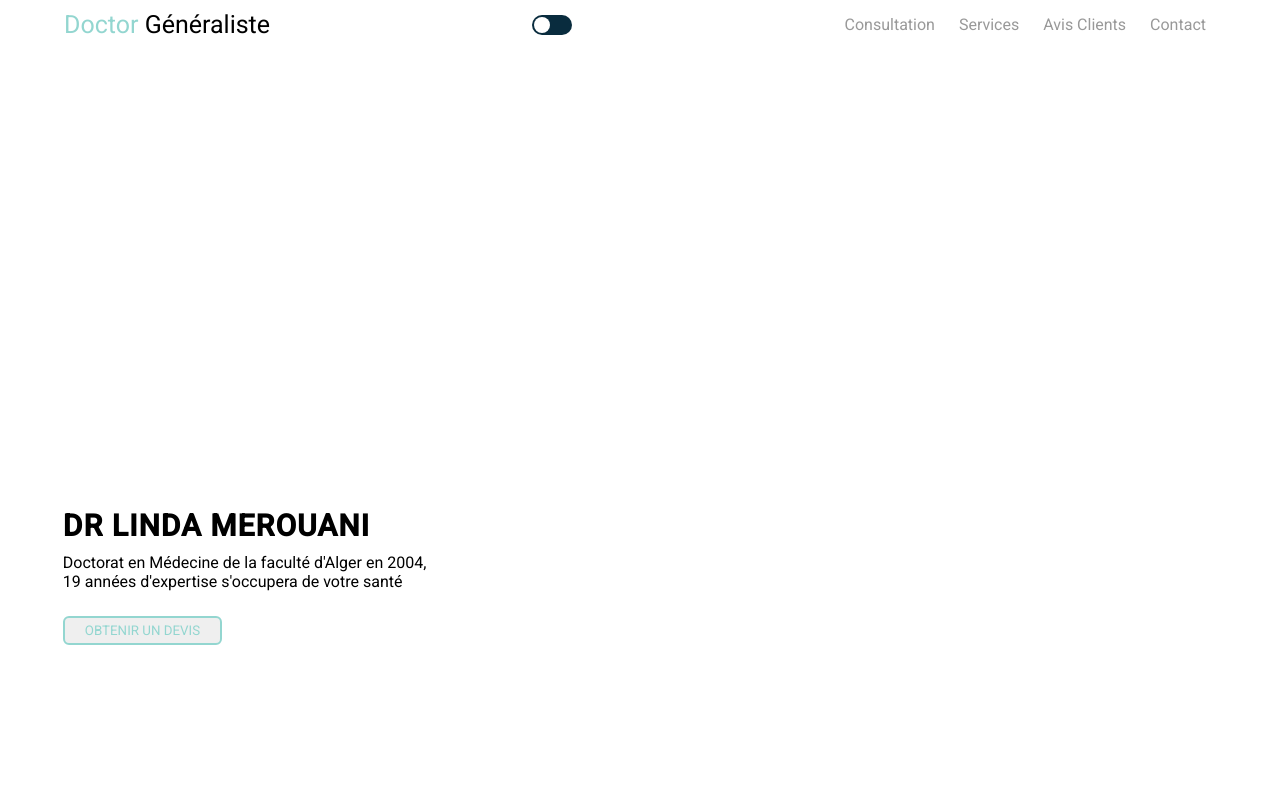
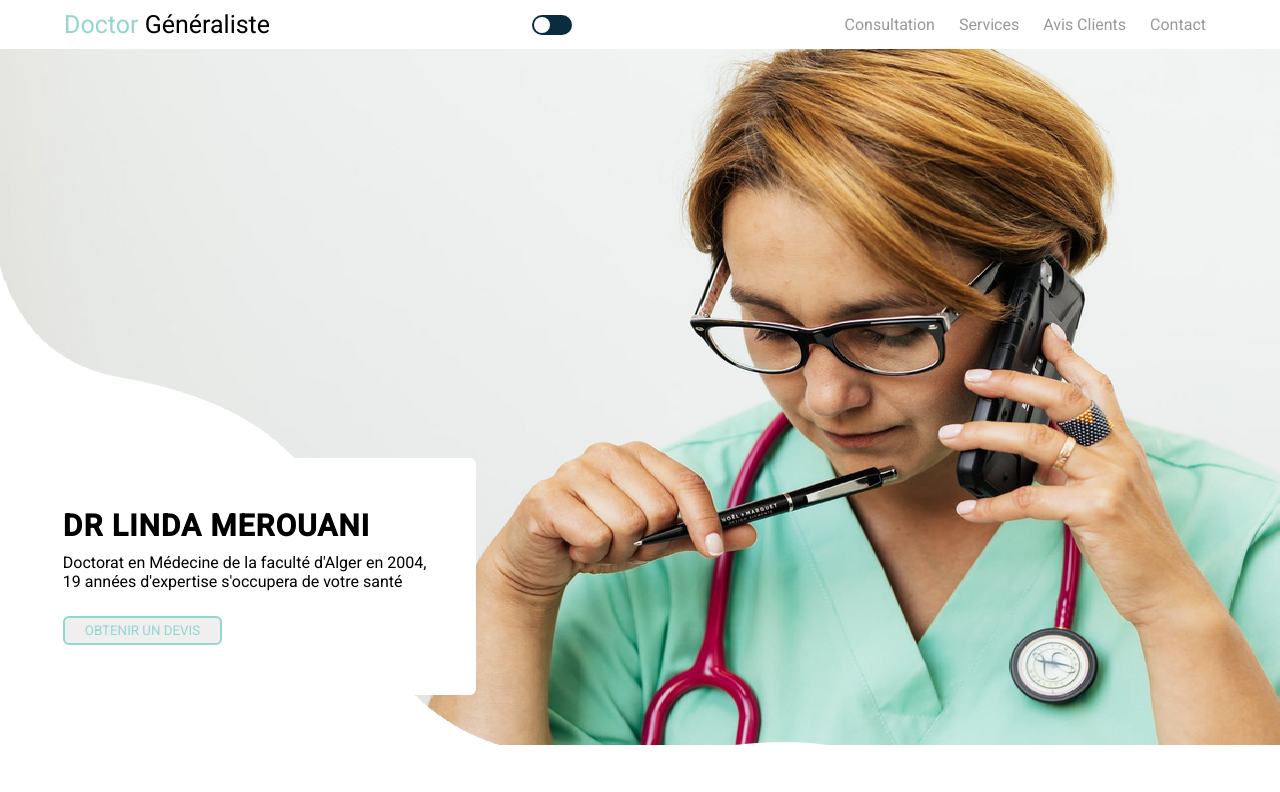
Before and after one commit to chemsseddine1/site-web-medecin, a plain HTML site: page index.html in a window 1280 px wide. Shown: the top 792 px of the page. Drawn offline with Linux system fonts and the light colour scheme.

Commit message:
Update style.css

```diff
--- a/style.css
+++ b/style.css
@@ -125,7 +125,7 @@ header .menu a:hover {
                                  /*Home */
 .home {
 	height: calc(100vh - 55px);
-	background: url("images/img2.png");
+	background: url("img2.png");
 	background-position: center;
 	background-size: cover;
 	display: flex;
```
